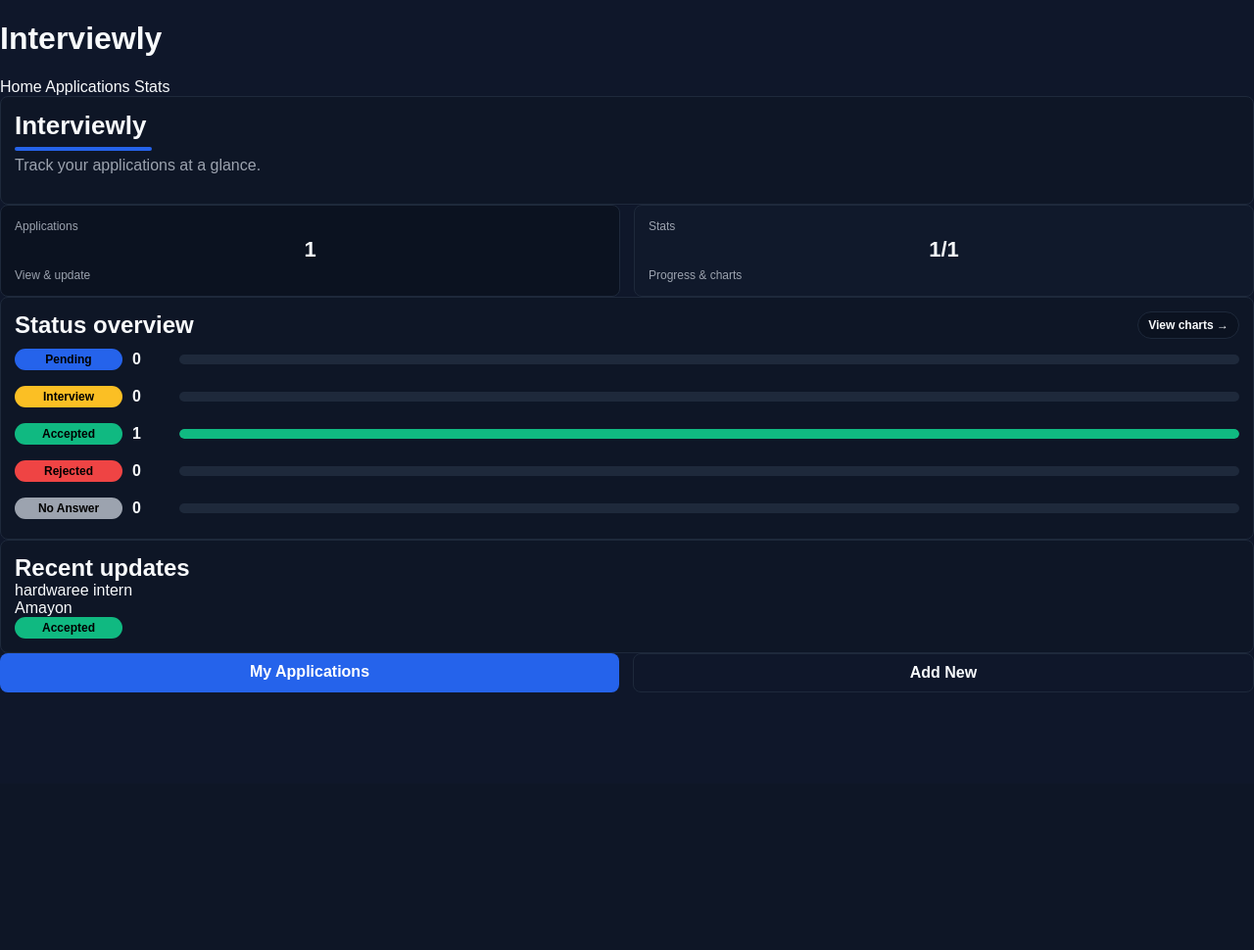
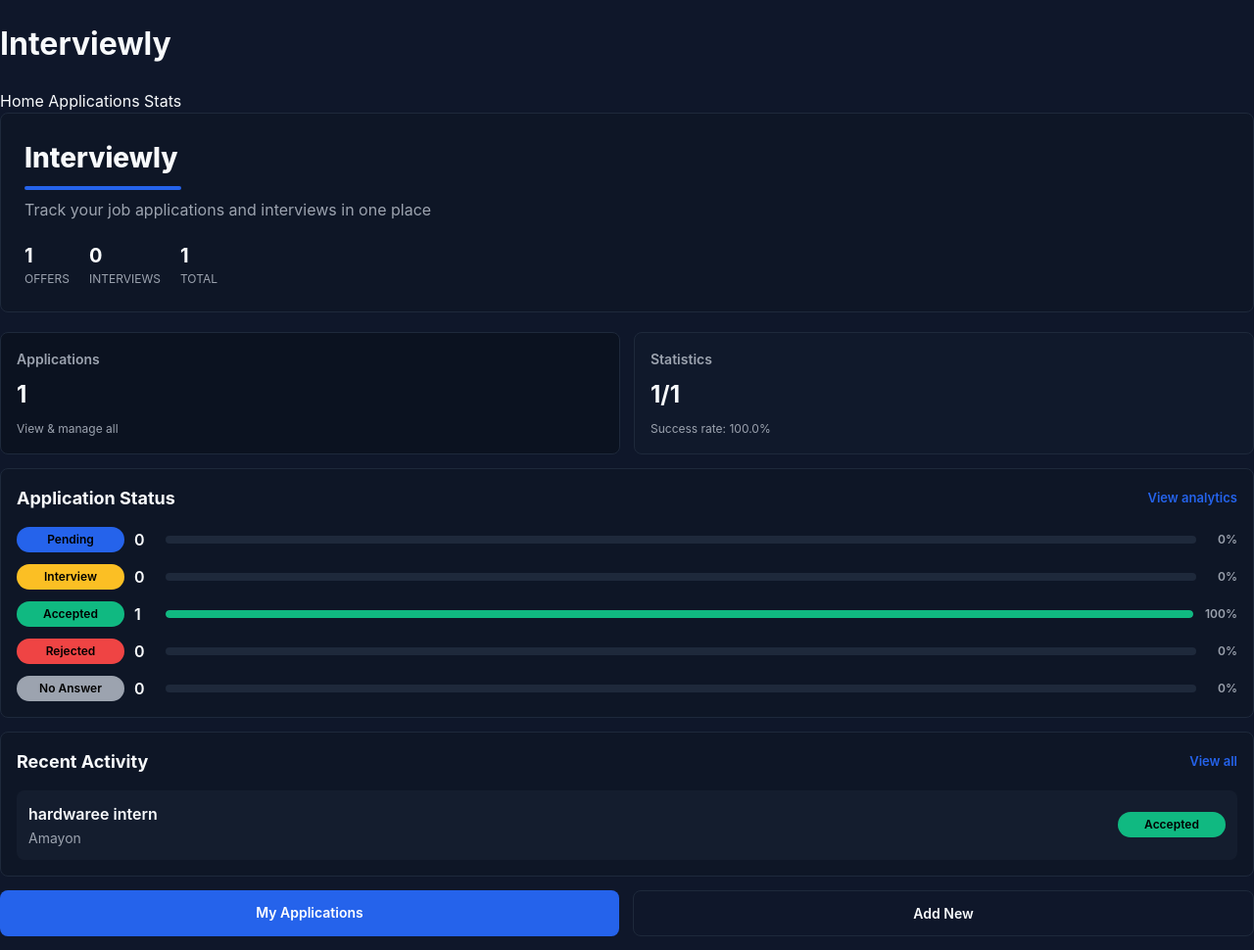
Before and after one commit to JovankaBry/Interviewly, a Flask app: page / in a window 1280 px wide. Shown: the whole page at 98% size. Before the commit the page ends 707 px from the top, so only its background shows below. Run offline with Flask 3, Linux system fonts and the light colour scheme.

Commit message:
Enhanched UI/UX in index.html

```diff
--- a/Code/static/css/style.css
+++ b/Code/static/css/style.css
@@ -13,9 +13,10 @@
 
 body {
   background-color: var(--bg);
-  font-family: sans-serif;
+  font-family: -apple-system, BlinkMacSystemFont, 'Segoe UI', Roboto, Oxygen, Ubuntu, Cantarell, sans-serif;
   color: var(--text);
   margin: 0;
+  line-height: 1.5;
 }
 
 a {
@@ -28,25 +29,29 @@ a {
   display: flex;
   flex-direction: column;
   gap: var(--gap);
+  max-width: 800px;
+  margin: 0 auto;
 }
 
-/* Hero */
+/* Hero Section */
 .hero {
   border: 1px solid var(--border);
   border-radius: var(--radius);
-  padding: 14px;
+  padding: 24px;
   background-color: #0e1626;
+  margin-bottom: 20px;
 }
 
 .app-name {
-  font-size: 26px;
-  font-weight: 900;
+  font-size: 28px;
+  font-weight: 800;
   margin: 0;
+  color: var(--text);
 }
 
 .accent {
-  margin-top: 6px;
-  width: 140px;
+  margin-top: 8px;
+  width: 160px;
   height: 4px;
   border-radius: 2px;
   background-color: var(--primary);
@@ -54,26 +59,51 @@ a {
 
 .subtitle {
   color: var(--muted);
-  margin-top: 6px;
+  margin-top: 8px;
+  font-size: 16px;
+}
+
+.hero-stats {
+  display: flex;
+  gap: 20px;
+  margin-top: 20px;
+}
+
+.stat-item {
+  display: flex;
+  flex-direction: column;
+}
+
+.stat-number {
+  font-size: 20px;
+  font-weight: 700;
+  color: var(--text);
+}
+
+.stat-label {
+  font-size: 12px;
+  color: var(--muted);
+  text-transform: uppercase;
 }
 
 /* Tiles */
 .tiles-row {
   display: flex;
   gap: var(--gap);
+  margin-bottom: var(--gap);
 }
 
 .tile {
   flex: 1;
   border-radius: var(--radius);
   border: 1px solid var(--border);
-  padding: 14px;
-  display: flex;
-  flex-direction: column;
+  padding: 16px;
+  background-color: #0b1220;
+  transition: transform 0.2s ease;
 }
 
-.tile-dark1 {
-  background-color: #0b1220;
+.tile:hover {
+  transform: translateY(-2px);
 }
 
 .tile-dark2 {
@@ -82,60 +112,55 @@ a {
 
 .tile-title {
   color: var(--muted);
-  font-size: 12px;
-  margin-bottom: 4px;
+  font-size: 14px;
+  margin-bottom: 8px;
+  font-weight: 600;
 }
 
 .tile-number {
-  font-size: 22px;
-  font-weight: 800;
-  align-self: center;
+  font-size: 24px;
+  font-weight: 700;
+  margin: 8px 0;
 }
 
 .tile-hint {
   color: var(--muted);
-  margin-top: 6px;
   font-size: 12px;
 }
 
-/* Card */
+/* Cards */
 .card {
   border: 1px solid var(--border);
   border-radius: var(--radius);
-  padding: 14px;
+  padding: 16px;
   background-color: #0e1626;
+  margin-bottom: var(--gap);
 }
 
 .card-header {
   display: flex;
   justify-content: space-between;
   align-items: center;
-  margin-bottom: 10px;
+  margin-bottom: 16px;
 }
 
 .section-title {
   margin: 0;
   font-weight: 700;
+  font-size: 18px;
 }
 
 .header-link {
-  padding: 6px 10px;
-  border: 1px solid var(--border);
-  border-radius: 999px;
-  background-color: #0b1220;
-  font-size: 12px;
+  font-size: 13px;
   font-weight: 600;
+  color: var(--primary);
 }
 
-.muted {
-  color: var(--muted);
-}
-
-/* Status overview */
+/* Status List */
 .status-list {
   display: flex;
   flex-direction: column;
-  gap: 10px;
+  gap: 12px;
 }
 
 .status-row {
@@ -145,38 +170,55 @@ a {
 }
 
 .status-left {
-  width: 160px;
+  width: 140px;
   display: flex;
   align-items: center;
   gap: 10px;
 }
 
 .count-text {
-  font-weight: 700;
+  font-weight: 600;
+}
+
+.status-right {
+  flex: 1;
+  display: flex;
+  align-items: center;
+  gap: 12px;
 }
 
 .bar-track {
   flex: 1;
-  height: 10px;
+  height: 8px;
   background-color: var(--border);
-  border-radius: 999px;
+  border-radius: 4px;
   overflow: hidden;
 }
+
 .bar-fill {
   height: 100%;
-  border-radius: 999px;
-  width: var(--w, 0%);   /* <= pulls width from inline --w */
+  border-radius: 4px;
+  width: var(--w, 0%);
 }
 
+.percentage {
+  font-size: 12px;
+  font-weight: 600;
+  color: var(--muted);
+  min-width: 30px;
+  text-align: right;
+}
+
+/* Status Pills */
 .status-pill {
   display: inline-block;
-  min-width: 90px; /* makes all pills same width */
+  min-width: 90px;
   text-align: center;
   padding: 4px 10px;
   border-radius: 999px;
   font-size: 12px;
   font-weight: 600;
-  color: black; /* black text */
+  color: black;
 }
 
 .pending   { background-color: var(--primary); }
@@ -185,7 +227,53 @@ a {
 .rejected  { background-color: var(--bad); }
 .noanswer  { background-color: var(--muted); }
 
-/* Actions */
+/* Activity List */
+.activity-list {
+  display: flex;
+  flex-direction: column;
+  gap: 12px;
+}
+
+.activity-item {
+  display: flex;
+  justify-content: space-between;
+  align-items: center;
+  padding: 12px;
+  border-radius: var(--radius);
+  background-color: rgba(30, 41, 59, 0.4);
+}
+
+.activity-title {
+  font-weight: 600;
+  margin-bottom: 2px;
+}
+
+.activity-subtitle {
+  color: var(--muted);
+  font-size: 14px;
+}
+
+/* Empty State */
+.empty-state {
+  display: flex;
+  flex-direction: column;
+  align-items: center;
+  text-align: center;
+  padding: 20px 0;
+}
+
+.empty-state h3 {
+  margin: 0 0 8px 0;
+  font-size: 16px;
+}
+
+.muted {
+  color: var(--muted);
+  font-size: 14px;
+  margin-bottom: 16px;
+}
+
+/* Buttons */
 .actions {
   display: flex;
   gap: var(--gap);
@@ -195,14 +283,20 @@ a {
 .btn, .btn-outline {
   flex: 1;
   text-align: center;
-  padding: 10px;
+  padding: 12px;
   border-radius: var(--radius);
   font-weight: 600;
+  font-size: 14px;
+  transition: all 0.2s ease;
 }
 
 .btn {
   background-color: var(--primary);
   color: white;
+}
+
+.btn:hover {
+  background-color: #1d4ed8;
 }
 
 .btn-outline {
@@ -211,39 +305,6 @@ a {
   color: var(--text);
 }
 
-/* --------- Applications ---------*/
-.add-btn{
-  display:block; text-align:center; background:var(--primary); color:#000;
-  font-weight:700; padding:14px; border-radius:var(--radius)
+.btn-outline:hover {
+  background-color: rgba(30, 41, 59, 0.4);
 }
-
-.title{ font-size:16px; font-weight:600; margin-bottom:2px }
-.company{ color:var(--muted); margin-bottom:8px; display:inline-block; text-decoration:underline }
-
-.status-row{ display:flex; align-items:center; gap:8px; margin-bottom:6px }
-.status-label{ color:var(--text) }
-
-/* pills: equal width + black text */
-.pill{
-  display:inline-block; min-width:110px; text-align:center;
-  padding:10px 16px; border-radius:999px; font-weight:700; color:#000;
-  border:none; cursor:pointer;
-}
-.pending{   background:var(--primary) }
-.interview{ background:var(--warn) }
-.accepted{  background:var(--ok) }
-.rejected{  background:var(--bad) }
-.noanswer{  background:var(--muted) }
-
-/* modal (dialog) */
-.menu::backdrop{ background:rgba(0,0,0,.4) }
-.menu-card{
-  background:#121217; border:1px solid var(--border); border-radius:var(--radius);
-  padding:var(--gap); width:min(520px,92vw)
-}
-.menu-title{ font-weight:700; margin-bottom:10px; font-size:16px }
-.menu-list{ display:flex; flex-wrap:wrap; gap:10px; margin-bottom:10px }
-.menu-close{
-  background:transparent; border:1px solid var(--border);
-  color:var(--text); padding:8px 12px; border-radius:999px; cursor:pointer
-}
--- a/Code/templates/index.html
+++ b/Code/templates/index.html
@@ -1,35 +1,49 @@
 {% extends "base.html" %}
 {% block content %}
 
-<!-- Hero -->
+<!-- Hero Section -->
 <div class="hero">
-  <div>
+  <div class="hero-content">
     <h1 class="app-name">Interviewly</h1>
     <div class="accent"></div>
-    <p class="subtitle">Track your applications at a glance.</p>
+    <p class="subtitle">Track your job applications and interviews in one place</p>
+    <div class="hero-stats">
+      <div class="stat-item">
+        <span class="stat-number">{{ counts['Accepted'] }}</span>
+        <span class="stat-label">Offers</span>
+      </div>
+      <div class="stat-item">
+        <span class="stat-number">{{ counts['Interview'] }}</span>
+        <span class="stat-label">Interviews</span>
+      </div>
+      <div class="stat-item">
+        <span class="stat-number">{{ total }}</span>
+        <span class="stat-label">Total</span>
+      </div>
+    </div>
   </div>
 </div>
 
-<!-- Tiles -->
+<!-- Dashboard Tiles -->
 <div class="tiles-row">
   <a href="{{ url_for('applications.list_applications') }}" class="tile tile-dark1">
     <div class="tile-title">Applications</div>
     <div class="tile-number">{{ rows|length }}</div>
-    <div class="tile-hint">View & update</div>
+    <div class="tile-hint">View & manage all</div>
   </a>
 
   <a href="{{ url_for('stats.stats') }}" class="tile tile-dark2">
-    <div class="tile-title">Stats</div>
+    <div class="tile-title">Statistics</div>
     <div class="tile-number">{{ counts['Accepted'] }}/{{ total }}</div>
-    <div class="tile-hint">Progress & charts</div>
+    <div class="tile-hint">Success rate: {{ '%.1f'|format((counts['Accepted'] / total * 100) if total else 0) }}%</div>
   </a>
 </div>
 
-<!-- Status overview -->
-<div class="card">
+<!-- Status Overview Card -->
+<div class="card status-card">
   <div class="card-header">
-    <h2 class="section-title">Status overview</h2>
-    <a href="{{ url_for('stats.stats') }}" class="header-link">View charts →</a>
+    <h2 class="section-title">Application Status</h2>
+    <a href="{{ url_for('stats.stats') }}" class="header-link">View analytics</a>
   </div>
 
   <div class="status-list">
@@ -42,35 +56,49 @@
           <span class="status-pill {{ label|lower|replace(' ','') }}">{{ label }}</span>
           <span class="count-text">{{ value }}</span>
         </div>
+        <div class="status-right">
           <div class="bar-track">
-          <!-- use CSS var to avoid linter error -->
             <div class="bar-fill {{ label|lower|replace(' ','') }}"
                  style="--w: {{ '%.2f'|format(pct) }}%;"></div>
+          </div>
+          <span class="percentage">{{ '%.0f'|format(pct) }}%</span>
         </div>
       </a>
     {% endfor %}
   </div>
 </div>
 
-<!-- Recent updates -->
-<div class="card">
-  <h2 class="section-title">Recent updates</h2>
+<!-- Recent Activity Card -->
+<div class="card activity-card">
+  <div class="card-header">
+    <h2 class="section-title">Recent Activity</h2>
+    {% if rows|length > 0 %}
+    <a href="{{ url_for('applications.list_applications') }}" class="header-link">View all</a>
+    {% endif %}
+  </div>
+
   {% if rows|length == 0 %}
-    <p class="muted">Nothing yet. Add your first application.</p>
+    <div class="empty-state">
+      <h3>No applications yet</h3>
+      <p class="muted">Add your first job application to get started</p>
+      <a href="{{ url_for('applications.new') }}" class="btn">Add Application</a>
+    </div>
   {% else %}
+    <div class="activity-list">
       {% for r in rows[:5] %}
-      <div class="row">
-        <div>
-          <div class="itemTitle">{{ r.position }}</div>
-          <div class="itemSub">{{ r.company }}</div>
+        <div class="activity-item">
+          <div class="activity-content">
+            <div class="activity-title">{{ r.position }}</div>
+            <div class="activity-subtitle">{{ r.company }}</div>
           </div>
           <span class="status-pill {{ r.status|lower|replace(' ','') }}">{{ r.status }}</span>
         </div>
       {% endfor %}
+    </div>
   {% endif %}
 </div>
 
-<!-- Quick actions -->
+<!-- Quick Actions -->
 <div class="actions">
   <a href="{{ url_for('applications.list_applications') }}" class="btn">My Applications</a>
   <a href="{{ url_for('applications.new') }}" class="btn-outline">Add New</a>
```
Also changed, not shown: Code/database/interviewly.db. Lines whose indentation alone changed are shown as unchanged.
